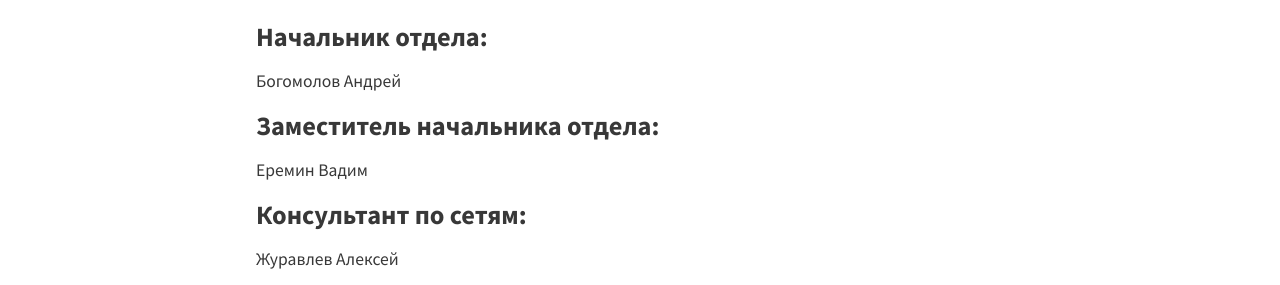
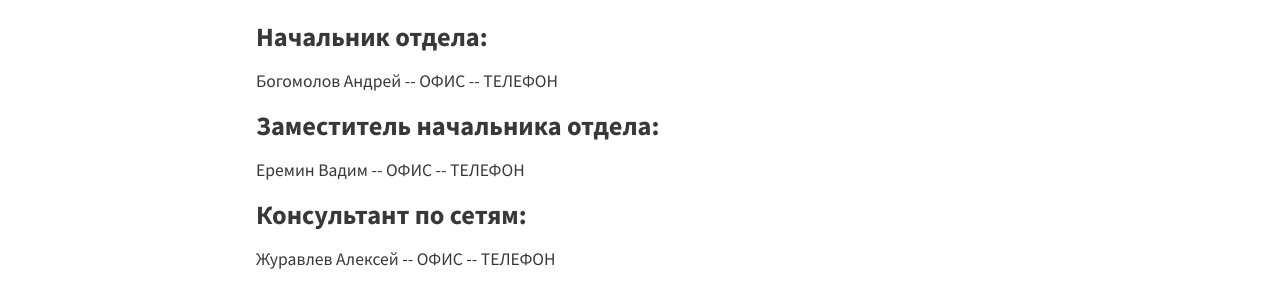
Before and after one commit to MrJazzman444/it, a plain HTML site: page contacts/index.html in a window 1280 px wide. Shown: the part 500-785 px from the top of the page. Drawn offline with Linux system fonts and the light colour scheme.

Commit message:
Changed page contacts

```diff
--- a/contacts/index.html
+++ b/contacts/index.html
@@ -65,19 +65,19 @@
 
 
 				<h3>Начальник отдела:</h3>
-				Богомолов Андрей
+				Богомолов Андрей  --  ОФИС  --  ТЕЛЕФОН
 
 				<h3>Заместитель начальника отдела:</h3>
-				Еремин Вадим
+				Еремин Вадим  --  ОФИС  --  ТЕЛЕФОН
 
 				<h3>Консультант по сетям:</h3>
-				Журавлев Алексей
+				Журавлев Алексей  --  ОФИС  --  ТЕЛЕФОН
 
 				<h3>Специалист по контролю за заявками:</h3>
-				Быкова София
+				Быкова София  --  ОФИС  --  ТЕЛЕФОН
 
 				<h3>Специалист по ремонту оборудования:</h3>
-				Назаров Илья
+				Назаров Илья  --  ОФИС  --  ТЕЛЕФОН
 
 				<h3>
 				</h3>
```
